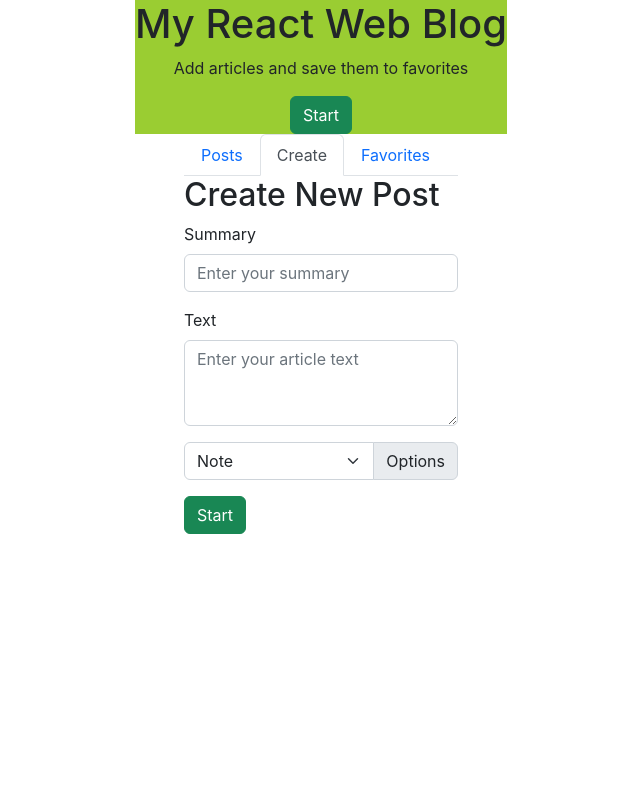
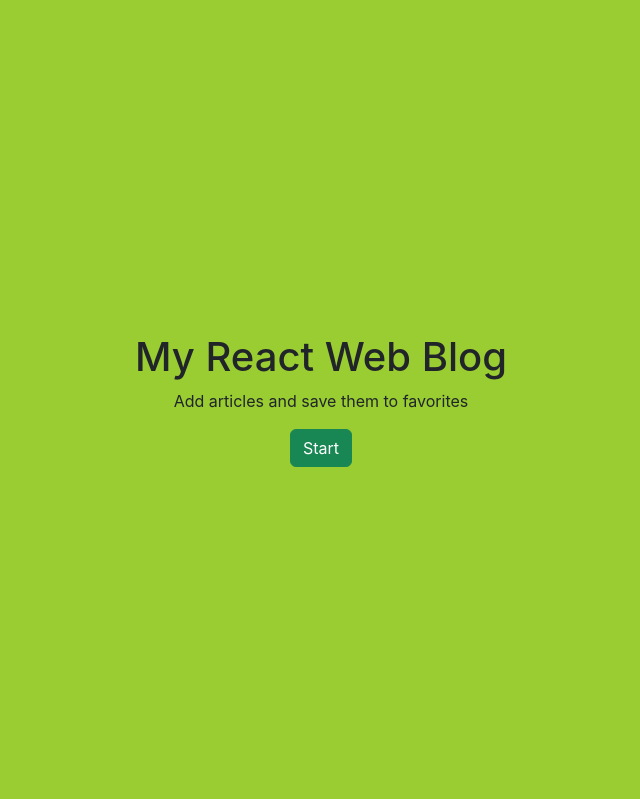
Before and after one commit to Pocu46/my-react-web-blog, a React (Create React App) app: page / in a window 1280 px wide. Shown: the top 799 px of the page, without its empty margins (319-959 px from the left). Built offline with nearby package versions, Linux system fonts and the light colour scheme.

Commit message:
Article component centred

```diff
--- a/public/index.html
+++ b/public/index.html
@@ -10,34 +10,11 @@
       content="Web site created using create-react-app"
     />
     <link rel="apple-touch-icon" href="%PUBLIC_URL%/logo192.png" />
-    <!--
-      manifest.json provides metadata used when your web app is installed on a
-      user's mobile device or desktop. See https://developers.google.com/web/fundamentals/web-app-manifest/
-    -->
     <link rel="manifest" href="%PUBLIC_URL%/manifest.json" />
-    <!--
-      Notice the use of %PUBLIC_URL% in the tags above.
-      It will be replaced with the URL of the `public` folder during the build.
-      Only files inside the `public` folder can be referenced from the HTML.
-
-      Unlike "/favicon.ico" or "favicon.ico", "%PUBLIC_URL%/favicon.ico" will
-      work correctly both with client-side routing and a non-root public URL.
-      Learn how to configure a non-root public URL by running `npm run build`.
-    -->
-    <title>React App</title>
+    <title>My React Web Blog</title>
   </head>
   <body>
     <noscript>You need to enable JavaScript to run this app.</noscript>
     <div id="root"></div>
-    <!--
-      This HTML file is a template.
-      If you open it directly in the browser, you will see an empty page.
-
-      You can add webfonts, meta tags, or analytics to this file.
-      The build step will place the bundled scripts into the <body> tag.
-
-      To begin the development, run `npm start` or `yarn start`.
-      To create a production bundle, use `npm run build` or `yarn build`.
-    -->
   </body>
 </html>
--- a/src/App.js
+++ b/src/App.js
@@ -2,7 +2,7 @@ import './App.scss';
 import {Home} from "./pages/Home";
 import {Article} from "./pages/Article";
 
-function App() {
+const App = () => {
   return (
     <div className="wrapper">
       <Home />
--- a/src/App.scss
+++ b/src/App.scss
@@ -10,8 +10,8 @@ body {
   .wrapper {
     display: flex;
     flex-direction: column;
-    height: 100%;
-    width: 100%;
+    //height: 100%;
+    //width: 100%;
     justify-content: center;
     align-items: center;
   }
--- a/src/pages/createPostComponent.js
+++ b/src/pages/createPostComponent.js
@@ -9,22 +9,22 @@ export const CreatePostComponent = () => {
 
       <div className="mb-3">
         <label htmlFor="exampleFormControlInput1" className="form-label">Summary</label>
-        <input type="email" className="form-control" id="exampleFormControlInput1" placeholder="Enter your summary" />
+        <input type="email" className="form-control" placeholder="Enter your summary" />
       </div>
       <div className="mb-3">
         <label htmlFor="exampleFormControlTextarea1" className="form-label">Text</label>
-        <textarea className="form-control" id="exampleFormControlTextarea1" rows="3" placeholder="Enter your article text"></textarea>
+        <textarea className="form-control" placeholder="Enter your article text"></textarea>
       </div>
 
       <div className="input-group mb-3">
         <select className="form-select" id="inputGroupSelect02">
           <option selected>Note</option>
-          <option value="2">News</option>
+          <option value="1">News</option>
         </select>
         <label className="input-group-text" htmlFor="inputGroupSelect02">Options</label>
       </div>
 
-      <button type="button" className="btn btn-success">Start</button>
+      <button type="button" className="btn btn-success">Save</button>
 
     </div>
   )
--- a/src/styles/Article.scss
+++ b/src/styles/Article.scss
@@ -0,0 +1,7 @@
+.article-wrapper {
+  width: 70%;
+
+  .nav-tabs {
+    justify-content: center;
+  }
+}
--- a/src/styles/Home.scss
+++ b/src/styles/Home.scss
@@ -4,7 +4,8 @@
   justify-content: center;
   align-items: center;
   background: yellowgreen;
-  height: 100%;
+  height: 100vh;
+  width: 100%;
 
   .home-title {
     text-align: center;
--- a/src/styles/createPostComponent.scss
+++ b/src/styles/createPostComponent.scss
@@ -0,0 +1,3 @@
+.createPostComponent-wrapper {
+
+}
```
